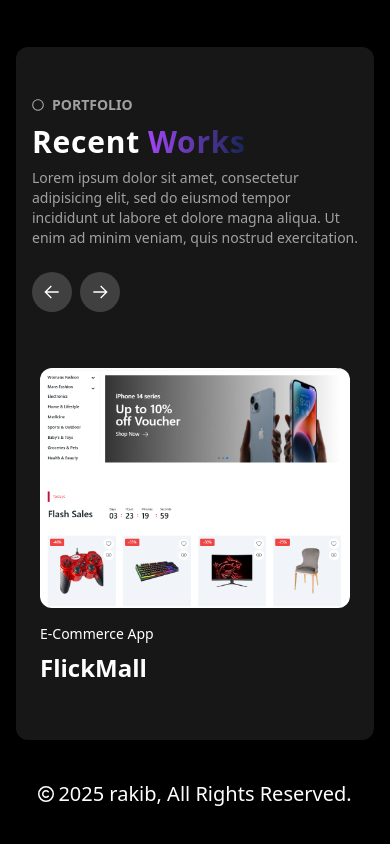
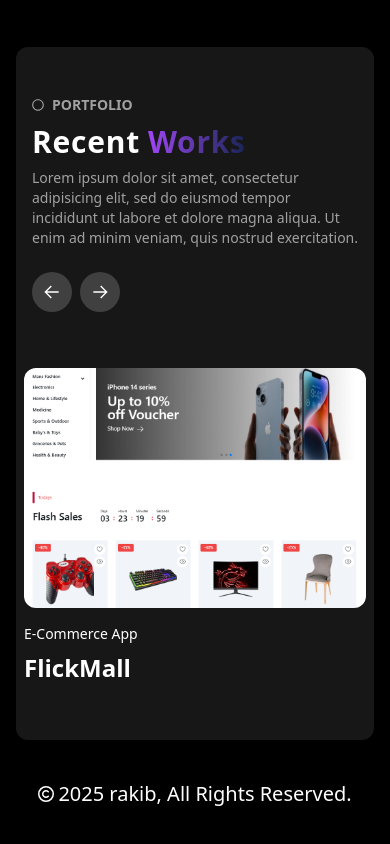
Before and after one commit to rakibul12212/portfolio, a Next.js app: page / in a window 390 px wide. Shown: the part 1691-2535 px from the top of the page. Built offline with nearby package versions, Linux system fonts and the light colour scheme.

Commit message:
porfolio responsive

```diff
--- a/src/component/UI/PortfolioCard.jsx
+++ b/src/component/UI/PortfolioCard.jsx
@@ -11,7 +11,7 @@
 
 const PortfolioCard = () => {
   return (
-    <div className="px-4 sm:px-6 md:px-8 ">
+    <div className="px-0 md:px-20 ">
       <Swiper
         modules={[FreeMode, Navigation]}
         spaceBetween={16}
--- a/src/component/UI/homepage/pages/Portfolio.jsx
+++ b/src/component/UI/homepage/pages/Portfolio.jsx
@@ -45,7 +45,9 @@
       </Container>
 
       {/* Portfolio Cards */}
-      <PortfolioCard />
+
+        <PortfolioCard />
+
     </div>
   );
 };
```
